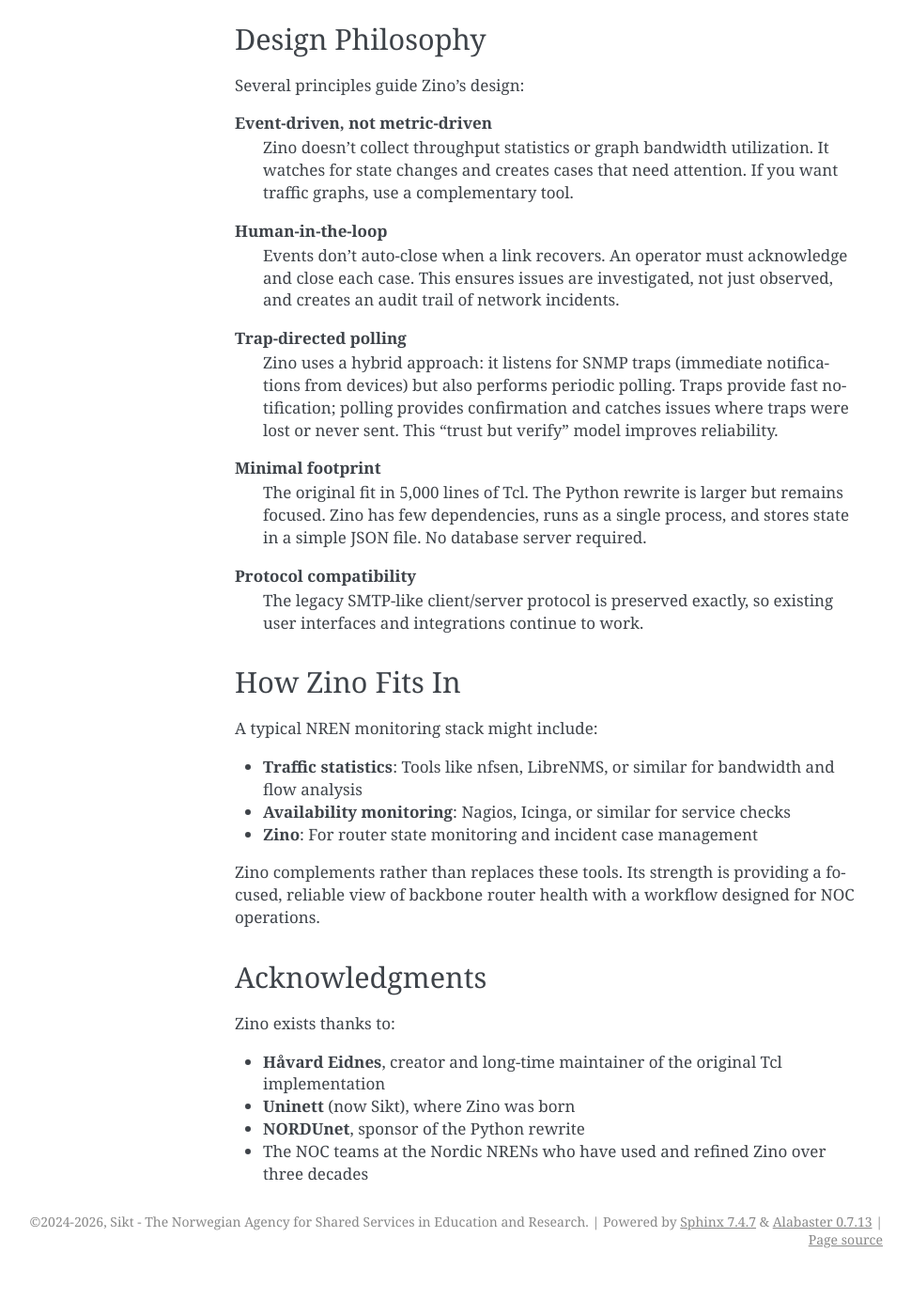
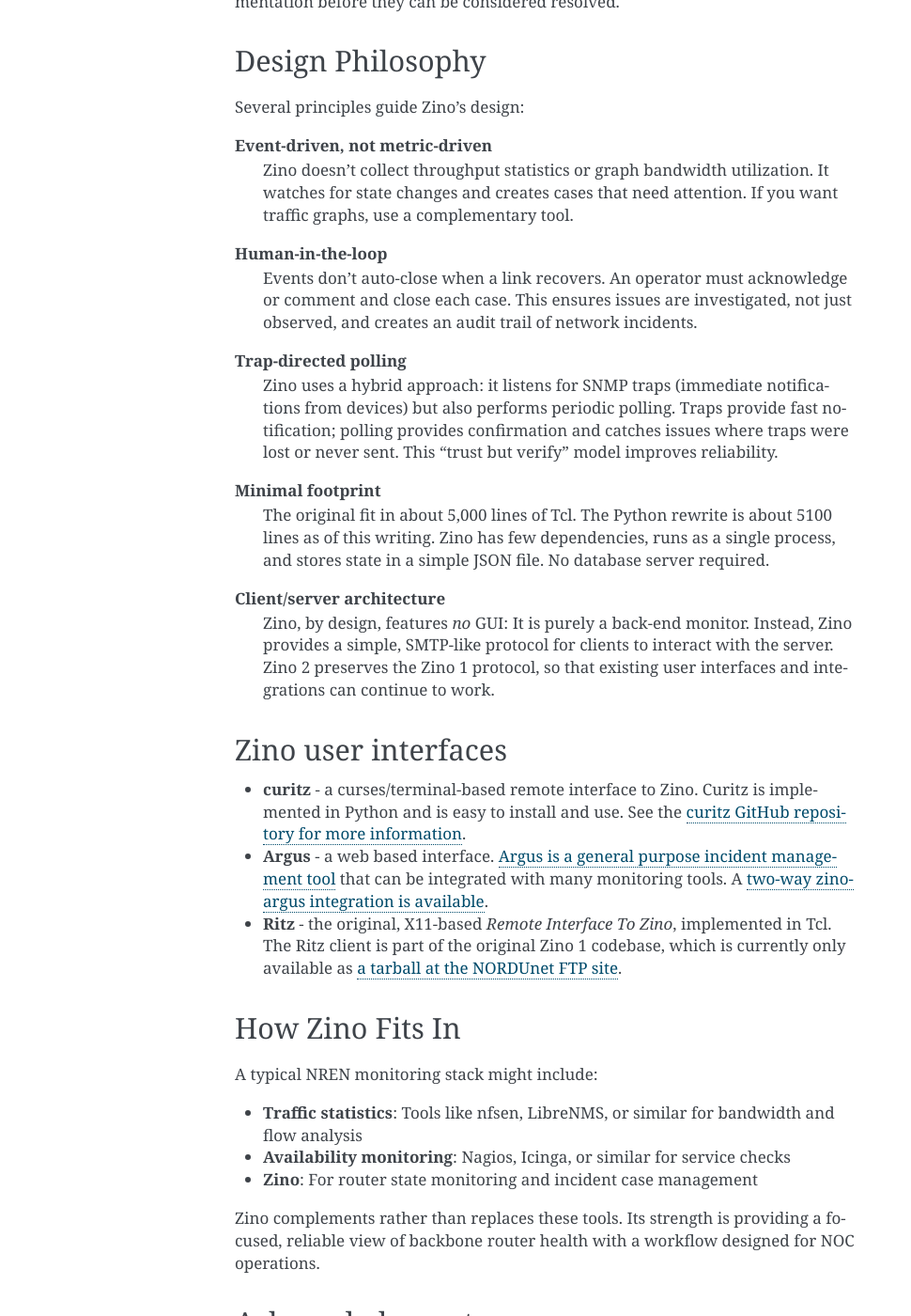
Before and after one commit to Uninett/zino, a Sphinx documentation site: the page built from docs/explanation/overview.rst, in a window 1280 px wide and 1400 px high, scrolled down 1475 px. Shown: the whole window at 94% size, without its empty margins (170-1140 px from the left). Built offline with Sphinx 7.4.7, drawn with Linux system fonts in a browser that asks for light colours; pages that are not in the unit, such as notebooks, are missing from menus; the version number could not be read and is left out; before the commit the page ends 2833 px from its top, so only the background shows below that; some of the changed text lies outside the part shown.

Commit message:
Apply doc changes from first review round
The first draft by Claude was apparently quite good, according to
reviewers, with only minor tweaks and additions needed.

Co-authored-by: Johanna England <johanna.england@sikt.no>
Co-authored-by: Vidar Faltinsen <vidar.faltinsen@sikt.no>
Co-authored-by: Morten Brekkevold <morten.brekkevold@sikt.no>

```diff
--- a/docs/explanation/overview.rst
+++ b/docs/explanation/overview.rst
@@ -53,6 +53,7 @@
 time-series data, or availability monitors (Nagios, Icinga) that check whether
 services respond, Zino tracks *state transitions* in network infrastructure:
 
+- A router is unreachable (or reachable again)
 - A link goes down (or comes back up)
 - A BGP session drops (or re-establishes)
 - A BFD session fails
@@ -75,7 +76,7 @@
 
 **Human-in-the-loop**
     Events don't auto-close when a link recovers. An operator must acknowledge
-    and close each case. This ensures issues are investigated, not just
+    or comment and close each case. This ensures issues are investigated, not just
     observed, and creates an audit trail of network incidents.
 
 **Trap-directed polling**
@@ -86,14 +87,31 @@
     model improves reliability.
 
 **Minimal footprint**
-    The original fit in 5,000 lines of Tcl. The Python rewrite is larger but
-    remains focused. Zino has few dependencies, runs as a single process, and
-    stores state in a simple JSON file. No database server required.
+    The original fit in about 5,000 lines of Tcl. The Python rewrite is
+    about 5100 lines as of this writing. Zino has few dependencies, runs as
+    a single process, and stores state in a simple JSON file. No database
+    server required.
 
-**Protocol compatibility**
-    The legacy SMTP-like client/server protocol is preserved exactly, so
-    existing user interfaces and integrations continue to work.
 
+**Client/server architecture**
+    Zino, by design, features *no* GUI: It is purely a back-end
+    monitor. Instead, Zino provides a simple, SMTP-like protocol for clients
+    to interact with the server. Zino 2 preserves the Zino 1 protocol, so
+    that existing user interfaces and integrations can continue to work.
+Zino user interfaces
+--------------------
+
+* **curitz** - a curses/terminal-based remote interface to Zino. Curitz is
+  implemented in Python and is easy to install and use. See the `curitz GitHub
+  repository for more information <https://github.com/Uninett/curitz/>`_.
+* **Argus** - a web based interface. `Argus is a general purpose incident
+  management tool <https://network.geant.org/argus/>`_ that can be integrated
+  with many monitoring tools.  A `two-way zino-argus integration is available
+  <https://github.com/Uninett/zino-argus-glue/>`_.
+* **Ritz** - the original, X11-based *Remote Interface To Zino*, implemented in
+  Tcl. The Ritz client is part of the original Zino 1 codebase, which is
+  currently only available as `a tarball at the NORDUnet FTP site
+  <https://ftp.nordu.net/nordunet/NORDstat/zino-1.0.tar.gz>`_.
 How Zino Fits In
 ----------------
 
```
Also changed, not shown: other parts of docs/explanation/overview.rst (+2 -2 lines), docs/explanation/concepts.rst (+24 -3 lines).
